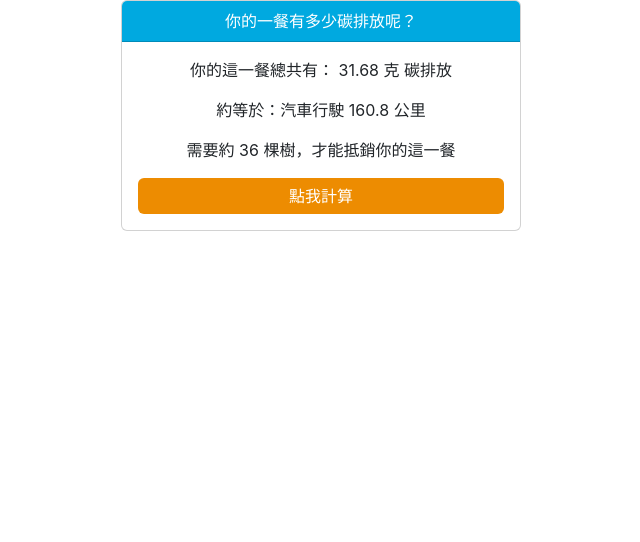
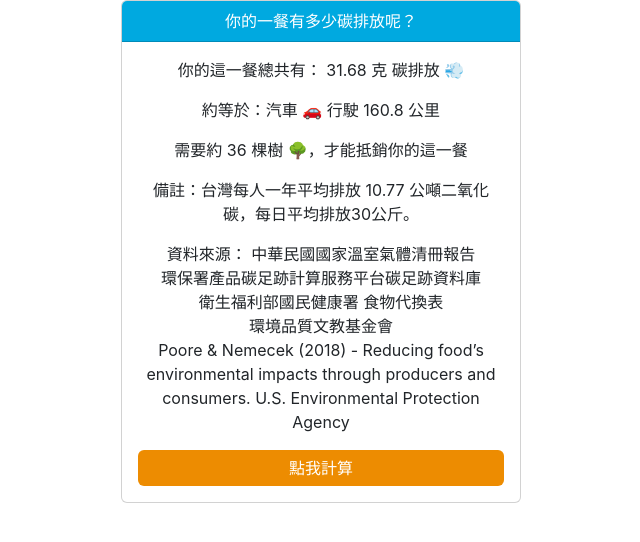
Before and after one commit to FunkyGary/carbon-calcu, a React (Create React App) app: page / in a window 1280 px wide. Both pictures are taken after a click on the button "點我計算". Shown: the top 542 px of the page, without its empty margins (319-959 px from the left). Built offline with nearby package versions, Linux system fonts and the light colour scheme.

Commit message:
feature/page-2-reference-done

```diff
--- a/src/App.js
+++ b/src/App.js
@@ -23,9 +23,17 @@ function App() {
           {
             totalCarbon > 0 ?
               <>
-                <p className="card-text">你的這一餐總共有： {totalCarbon} 克 碳排放</p>
-                <p className="card-text">約等於：汽車行駛 {Math.round(totalCarbon / 0.196974607 * 10) / 10} 公里</p>
-                <p className="card-text">需要約 {Math.ceil(totalCarbon / 0.9)} 棵樹，才能抵銷你的這一餐</p>
+                <p className="card-text">你的這一餐總共有： {totalCarbon} 克 碳排放 💨</p>
+                <p className="card-text">約等於：汽車 🚗 行駛 {Math.round(totalCarbon / 0.196974607 * 10) / 10} 公里</p>
+                <p className="card-text">需要約 {Math.ceil(totalCarbon / 0.9)} 棵樹 🌳，才能抵銷你的這一餐</p>
+                <p className="card-text">備註：台灣每人一年平均排放 10.77 公噸二氧化碳，每日平均排放30公斤。</p>
+                <p className="card-text">資料來源：
+                  中華民國國家溫室氣體清冊報告<br />
+                  環保署產品碳足跡計算服務平台碳足跡資料庫<br />
+                  衛生福利部國民健康署 食物代換表<br />
+                  環境品質文教基金會<br />
+                  Poore & Nemecek (2018) - Reducing food’s environmental impacts through producers and consumers.
+                  U.S. Environmental Protection Agency</p>
               </>
               :
               <Form className="container">
```
